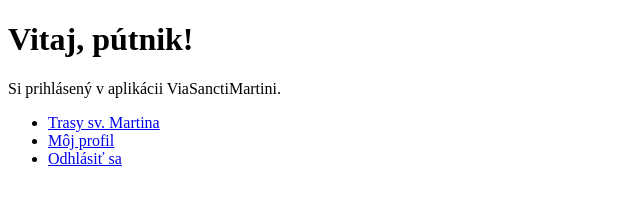
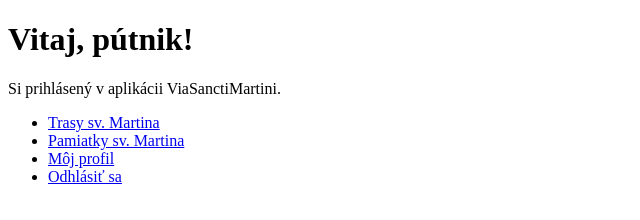
Before and after one commit to SatakieliSoft/VSM, a plain HTML site: page pages/welcome.html in a window 1280 px wide. Shown: the whole page, without its empty margins (0-640 px from the left). Drawn offline with Linux system fonts and the light colour scheme; sample sign-in values are in the browser's storage.

Commit message:
Update welcome.html

```diff
--- a/pages/welcome.html
+++ b/pages/welcome.html
@@ -15,6 +15,7 @@
     <nav>
       <ul>
         <li><a href="map.html">Trasy sv. Martina</a></li>
+        <li><a href="landmarks.html">Pamiatky sv. Martina</a></li>
         <li><a href="profile.html">Môj profil</a></li>
         <li><a href="#" id="logout-btn">Odhlásiť sa</a></li>
       </ul>
```
